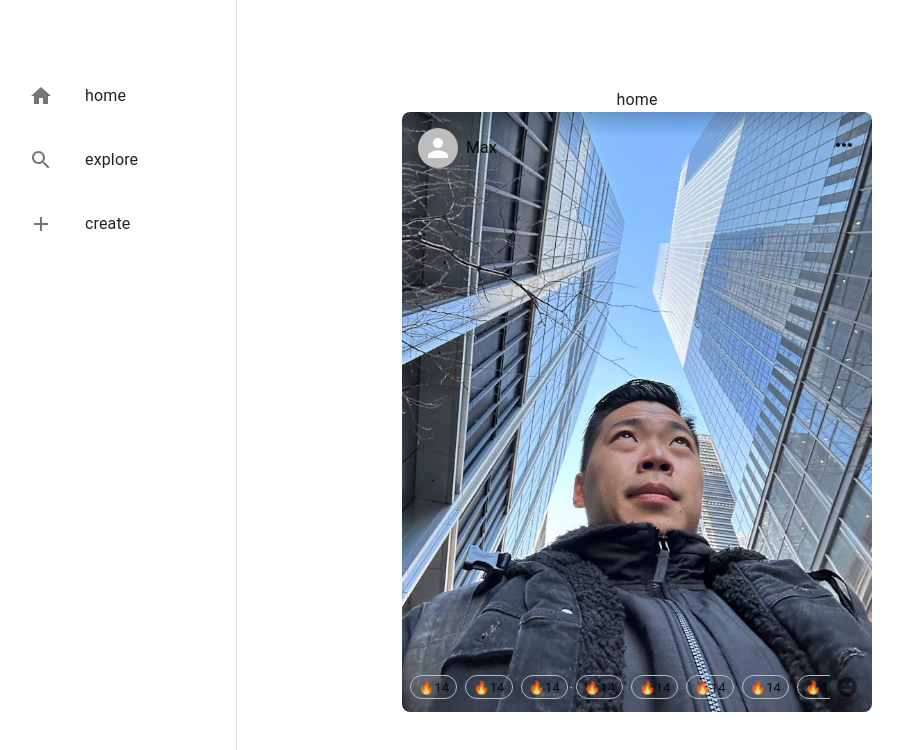
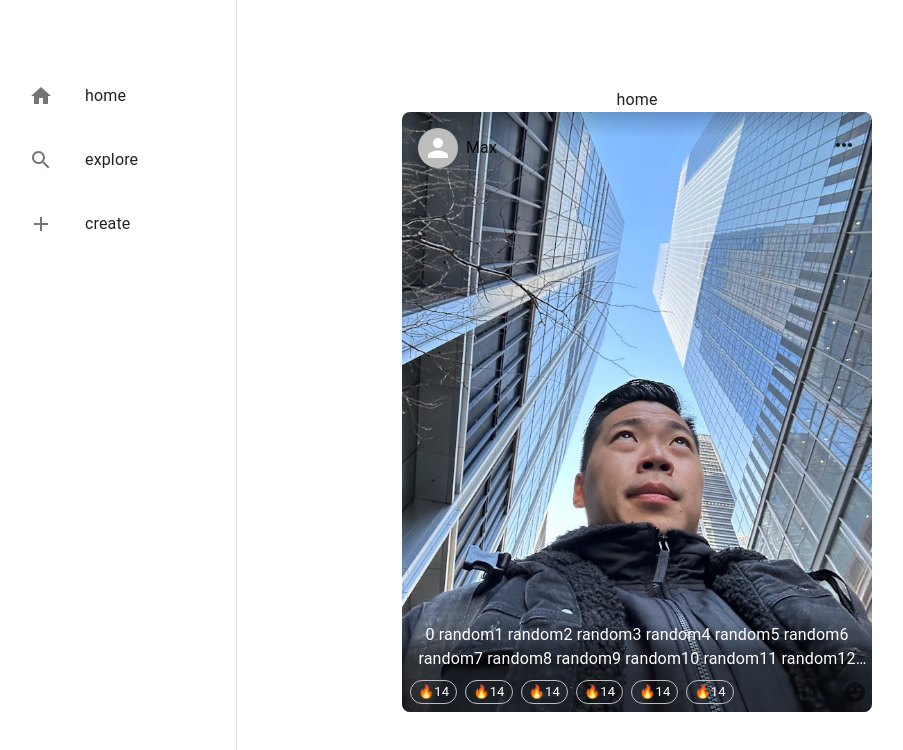
Before and after one commit to rikotacards/stills, a React app: page / in a window 1280 px wide. Shown: the top 750 px of the page, without its empty margins (3-906 px from the left). Built offline with nearby package versions, Linux system fonts and the light colour scheme; the HTML template or start-up script is replaced by a standard one.

Commit message:
add caption.

```diff
--- a/package.json
+++ b/package.json
@@ -14,6 +14,7 @@
     "@emotion/styled": "^11.11.0",
     "@mui/icons-material": "^5.14.11",
     "@mui/material": "^5.14.11",
+    "classnames": "^2.3.2",
     "react": "^18.2.0",
     "react-dom": "^18.2.0",
     "react-router-dom": "^6.16.0"
@@ -27,6 +28,7 @@
     "eslint": "^8.45.0",
     "eslint-plugin-react-hooks": "^4.6.0",
     "eslint-plugin-react-refresh": "^0.4.3",
+    "sass": "^1.68.0",
     "typescript": "^5.0.2",
     "vite": "^4.4.5"
   }
--- /dev/null
+++ b/src/components/Caption/Caption.scss
@@ -0,0 +1,16 @@
+.caption {
+  color: white;
+  cursor: pointer;
+
+}
+.closed {
+  -webkit-line-clamp: 2;
+  -webkit-box-orient: vertical;
+  display: -webkit-box;
+}
+.expanded {
+  overflow-y: scroll;
+}
+.expanded::-webkit-scrollbar {
+  display: none;
+}
--- /dev/null
+++ b/src/components/Caption/Caption.tsx
@@ -0,0 +1,29 @@
+import React from 'react';
+import './Caption.scss';
+import { Typography } from '@mui/material';
+import classNames from 'classnames';
+interface CaptionProps {
+  text?: string;
+  onClick: () => void;
+  expanded: boolean;
+}
+
+const generateText = (length: number) => {
+  let start = ''
+  for(let i = 0; i < length; i++){
+    start = start + i + ' random'
+  }
+  return start
+}
+
+export const Caption: React.FC<CaptionProps> = ({text,expanded, onClick}) => {
+
+  return (
+    <div onClick={onClick} style={{overflow: 'hidden', display: 'flex'}}>
+      <Typography className={classNames(expanded ? 'expanded' : 'closed', 'caption')}>
+
+      {text || generateText(30)}
+      </Typography>
+    </div>
+  )
+}
--- /dev/null
+++ b/src/components/PostFooter/PostFooter.scss
@@ -0,0 +1,15 @@
+.reactions-container {
+  display: flex;
+  flex-direction: column;
+
+  .reactions {
+    white-space: nowrap;
+    overflow-x: scroll;
+    &::-webkit-scrollbar  {
+      display: none
+    }
+  }
+}
+.post-footer {
+  background: linear-gradient(to top, rgba(0, 0, 0, 0.5) 60%, rgba(0, 0, 0, 0));
+}
--- a/src/components/PostFooter/PostFooter.tsx
+++ b/src/components/PostFooter/PostFooter.tsx
@@ -1,32 +1,39 @@
-import { Box, Chip, IconButton, SvgIcon } from "@mui/material";
+import { Box, Chip, IconButton } from "@mui/material";
 import EmojiEmotionsIcon from "@mui/icons-material/EmojiEmotions";
 import React from "react";
+import './PostFooter.scss';
+import { Caption } from "../Caption/Caption";
+const react = [1,2,3,4,5,6]
+export const PostFooter: React.FC = () => {
+  const [expanded, setOn] = React.useState(false);
+  const onClick = () => {
+    setOn(!expanded);
+  }
+  const reactions = react.map((r) =>  <Chip  sx={{ mr: 1, color: 'white' }} size="small" variant="outlined" label={`🔥14`} />)
+  return (
+    <div className='post-footer' style={{
+      maxHeight: expanded ? '50%': '18%',
+      display: 'flex',
+      flexDirection: 'column',
+      bottom: '0px',
+      position: 'absolute',
+      justifyContent: 'flex-end',
+      transition: 'height 0.2s linear',
+      width: '100%' }}>
 
-export const PostFooter: React.FC = () => {
-  return (
+      <Caption expanded={expanded} onClick={onClick} />
       <Box
         display={"flex"}
         alignItems={"center"}
         flexDirection={"row"}
         width="100%"
-      position={"absolute"}
-      padding={1}
-      bottom={0}
+        className='reactions-container'
       >
-      <Box whiteSpace={'nowrap'} sx={{overflowX: 'scroll', '::-webkit-scrollbar': 'none'}}>
+        <div style={{padding: '8px'}} className='reactions'>
+         {reactions}
 
-      <Chip sx={{mr:1}} size="small" variant="outlined" label={`🔥14`} />
-      <Chip sx={{mr:1}} size="small" variant="outlined" label={`🔥14`} />
-      <Chip sx={{mr:1}} size="small" variant="outlined" label={`🔥14`} />
-      <Chip sx={{mr:1}} size="small" variant="outlined" label={`🔥14`} />
-      <Chip sx={{mr:1}} size="small" variant="outlined" label={`🔥14`} />
-      <Chip sx={{mr:1}} size="small" variant="outlined" label={`🔥14`} />
-      <Chip sx={{mr:1}} size="small" variant="outlined" label={`🔥14`} />
-      <Chip sx={{mr:1}} size="small" variant="outlined" label={`🔥14`} />
-      <Chip sx={{mr:1}} size="small" variant="outlined" label={`🔥14`} />
-      <Chip sx={{mr:1}} size="small" variant="outlined" label={`🔥14`} />
 
-      </Box>
+        </div>
 
         <Box ml="auto">
           <IconButton size="small">
@@ -34,5 +41,6 @@ export const PostFooter: React.FC = () => {
           </IconButton>
         </Box>
       </Box>
+    </div>
   );
 };
```
Also changed, not shown: 1 other file (tests, documents, lock files or other folders). Lines whose indentation alone changed are shown as unchanged.
